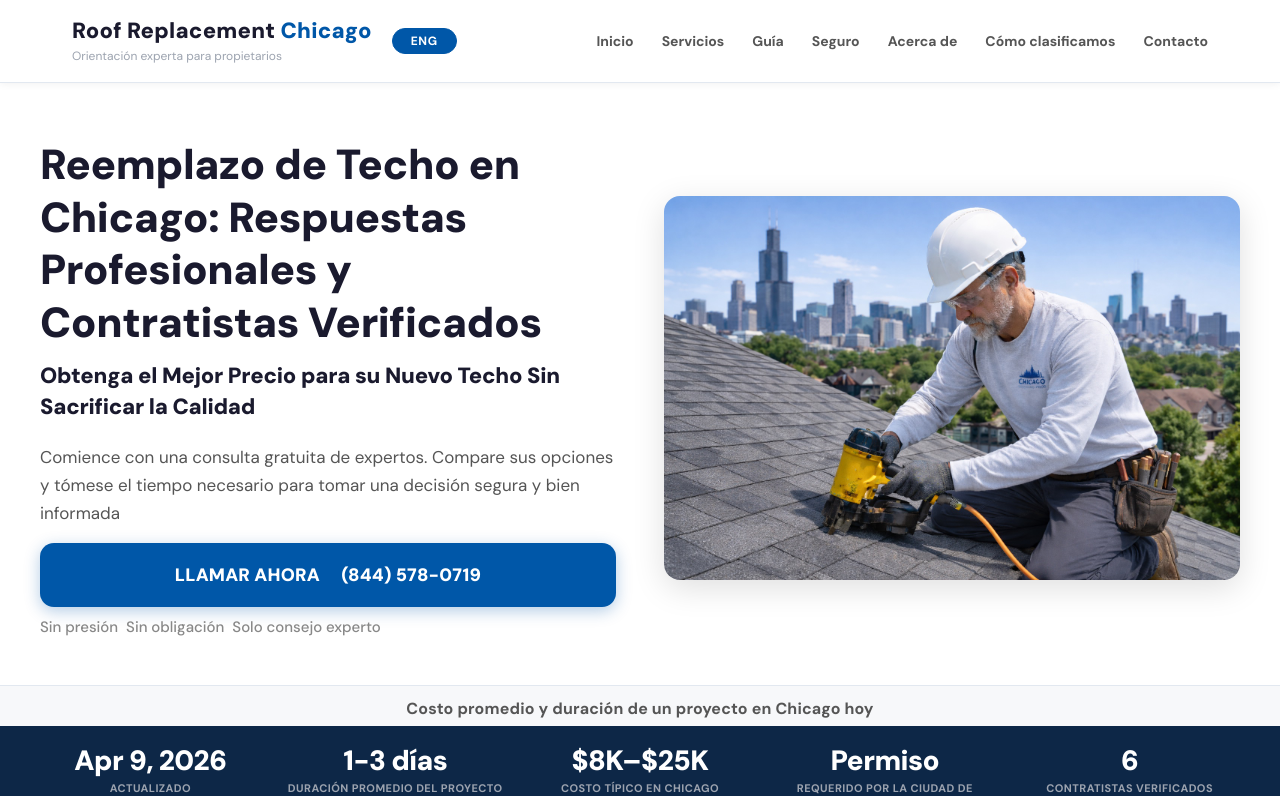
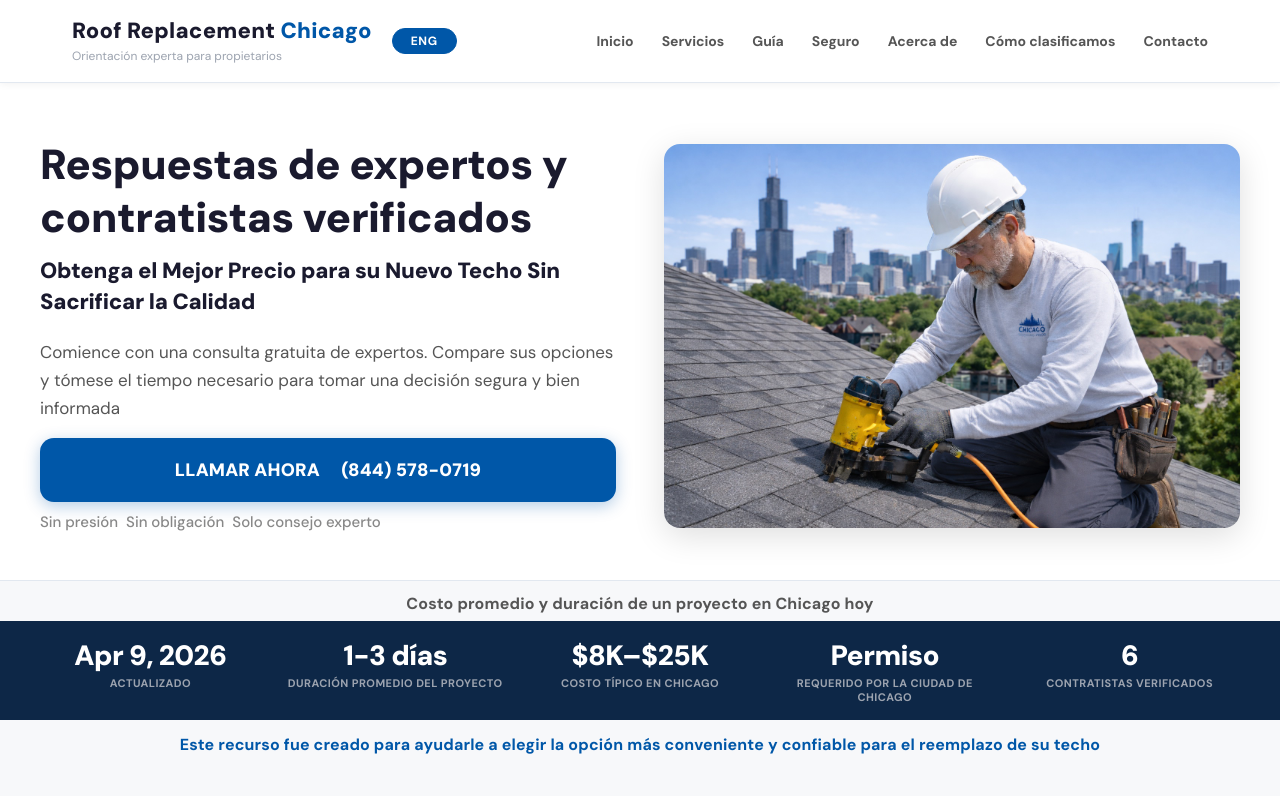
Before and after one commit to dm100usa-oss/roofreplacementchicago, a Next.js app: page /es in a window 1280 px wide. Shown: the top 796 px of the page. Built offline with nearby package versions, Linux system fonts and the light colour scheme.

Commit message:
Update page.tsx

```diff
--- a/src/app/[lang]/page.tsx
+++ b/src/app/[lang]/page.tsx
@@ -90,7 +90,7 @@ export default function LangHomePage({ params }: Props) {
           <div className={styles.heroContent}>
             <div className={styles.heroTextCol}>
               <div className={styles.heroLeft}>
-                <h1>Reemplazo de Techo en Chicago: Respuestas Profesionales y Contratistas Verificados</h1>
+                <h1>Respuestas de expertos y contratistas verificados</h1>
                 <p className={styles.heroSubtitle}>Obtenga el Mejor Precio para su Nuevo Techo Sin Sacrificar la Calidad</p>
               </div>
               <div className={styles.heroRight}>
```
